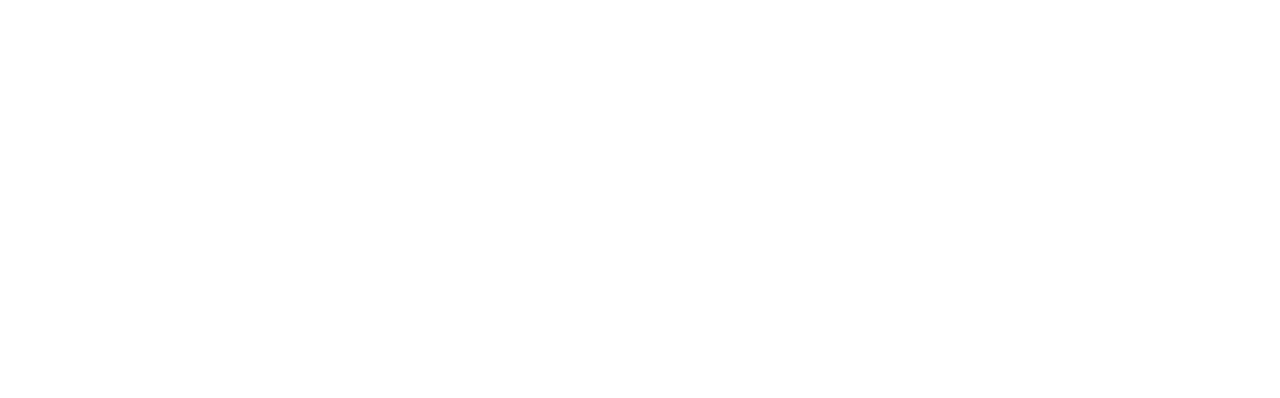
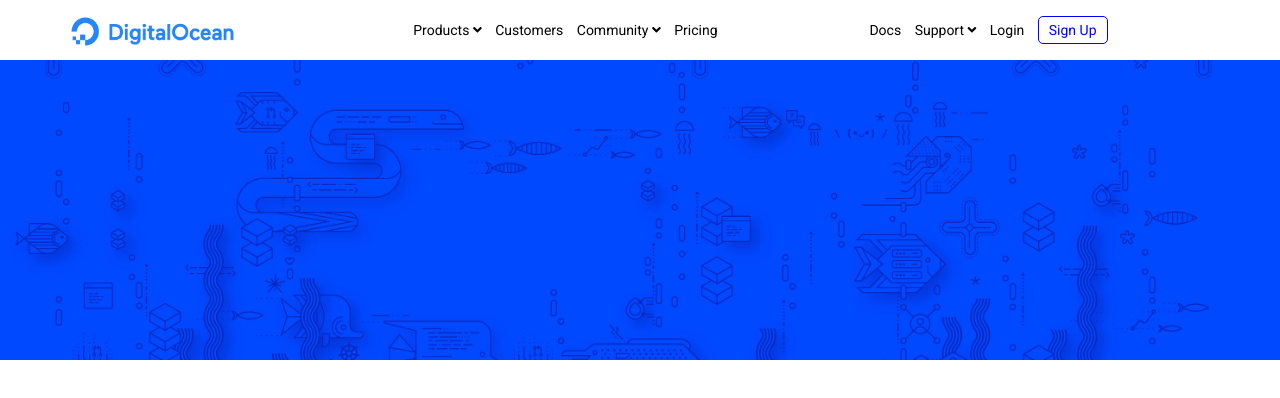
Before and after one commit to APPRENDISTA44/html-css-digitalocean, a plain HTML site: page index.html in a window 1280 px wide. Drawn offline with nearby package versions, Linux system fonts and the light colour scheme.

Commit message:
navbar completa

```diff
--- a/css/style.css
+++ b/css/style.css
@@ -1,9 +1,46 @@
+/*regole generali*/
 body{
-  font-family: 'Roboto' sans-serif;
+  font-family: 'Roboto', sans-serif;
+}
+img {
+  width: 100%;
+  height: auto;
+}
+.ms_list_no_margin {
+  margin: 0;
 }
 /*HEADER*/
+/*navbar*/
+header .primary_navbar ul,
+header .primary_navbar .logo,
+header .primary_navbar .burger
+{
+  line-height: 60px;
+}
+header .primary_navbar .logo img{
+  width: 165px;
+}
+header .primary_navbar a{
+  color: black;
+}
+header .primary_navbar .ms_btn{
+  color: blue;
+  padding: 5px 10px;
+  border: 1px solid blue;
+  border-radius: 5px;
+}
+header .primary_navbar .burger{
+  font-size: 20px;
+  color: blue;
+}
 
+header .ms_titolo{
+  height: 300px;
+  background-image: url(../img/bg-home.jpg);
+  background-repeat: no-repeat;
+  background-size: cover;
 
+}
 
 /*MAIN*/
 
--- a/index.html
+++ b/index.html
@@ -14,6 +14,45 @@
     <!-- inizio header -->
     <header>
 
+      <!-- navbar -->
+      <nav class="primary_navbar">
+        <div class="container">
+          <div class="row">
+            <div class="col-xs-5 col-lg-2">
+              <div class="logo">
+                <img src="img/logo.png" alt="logo">
+              </div>
+            </div>
+            <div class="visible-lg col-lg-offset-1 col-lg-4 text-right">
+              <ul class="ms_menu list-inline ms_list_no_margin">
+                <li> <a href="#">Products <i class="fas fa-angle-down"></i></a> </li>
+                <li> <a href="#">Customers</a> </li>
+                <li> <a href="#">Community <i class="fas fa-angle-down"></i></a> </li>
+                <li> <a href="#">Pricing</a> </li>
+              </ul>
+            </div>
+            <div class="visible-lg col-lg-offset-1 col-lg-3 text-right">
+              <ul class="ms_menu list-inline ms_list_no_margin">
+                <li> <a href="#">Docs</a> </li>
+                <li> <a href="#">Support <i class="fas fa-angle-down"> </i></a> </li>
+                <li> <a href="#">Login </a> </li>
+                <li> <a class="ms_btn" href="#">Sign Up</a> </li>
+              </ul>
+            </div>
+            <div class="hidden-lg col-xs-7 text-right">
+              <div class="burger">
+                  <i class="fas fa-bars"></i>
+              </div>
+            </div>
+          </div>
+        </div>
+      </nav>
+      <!-- fine navbar -->
+
+      <!-- titolo principale -->
+      <div class="ms_titolo">
+
+      </div>
 
     </header>
     <!-- fine header -->
```
